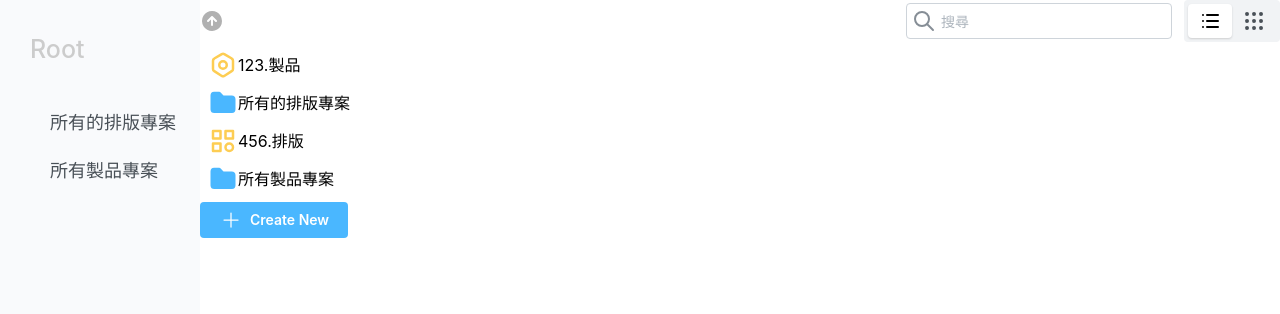
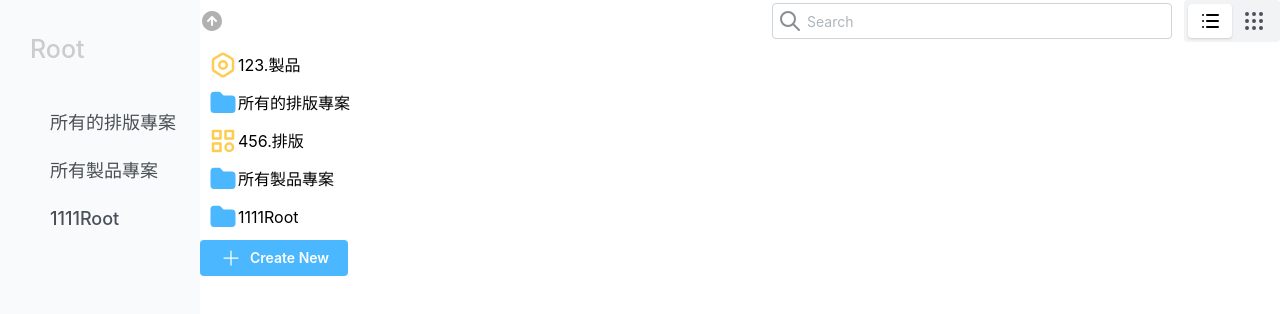
Before and after one commit to haneyume/react-file-manager, a React (Vite) app: page / in a window 1280 px wide. Shown: the top 314 px of the page. Built offline with nearby package versions, Linux system fonts and the light colour scheme.

Commit message:
search Bar  ok

```diff
--- a/src/App.tsx
+++ b/src/App.tsx
@@ -54,6 +54,30 @@ const fs: FileType[] = [
     path: "/所有製品專案",
     category: "product",
   },
+  {
+    id: "7",
+    name: "1111Root",
+    isDir: true,
+    parentId: "0",
+    path: "/1111Root",
+    lastModified: 1679647141,
+  },
+  {
+    id: "8",
+    name: "1111製品",
+    isDir: true,
+    parentId: "5",
+    path: "/1111製品",
+    lastModified: 1679647141,
+  },
+  {
+    id: "9",
+    name: "1111排版",
+    isDir: true,
+    parentId: "2",
+    path: "/1111排版",
+    lastModified: 1679647141,
+  },
 ];
 function App() {
   return (
--- a/src/components/CreateNew.tsx
+++ b/src/components/CreateNew.tsx
@@ -52,21 +52,16 @@ const CreateNew = () => {
       return;
     }
 
-    const newName =
-      fileMode === "File"
-        ? `${inputValue}.${categoryTitle[fileCategory!]}`
-        : inputValue;
-
     const category = fileMode === "File" ? fileCategory : null;
 
     const newPath = getNewPath({
       currentFolder,
       isDir: fileMode === "Folder",
-      fileName: newName,
+      fileName: inputValue,
     });
     const newFile: FileType = {
       id: Date.now().toString(),
-      name: newName,
+      name: inputValue,
       isDir: fileMode === "Folder",
       parentId: currentFolder.id,
       lastModified: Date.now(),
--- a/src/components/Path.tsx
+++ b/src/components/Path.tsx
@@ -1,13 +1,10 @@
-import { TextInput, Text } from "@mantine/core";
-import { IconCircleArrowUpFilled, IconSearch } from "@tabler/icons-react";
+import { Text } from "@mantine/core";
+import { IconCircleArrowUpFilled } from "@tabler/icons-react";
 import ViewStyle from "./ViewStyle";
 import { useFileManager } from "../context/FileManagerContext";
+import SearchBar from "./UI/SearchBar";
 
-interface PathProps {
-  searchText: string;
-  setSearchText: React.Dispatch<React.SetStateAction<string>>;
-}
-const Path: React.FC<PathProps> = ({ searchText, setSearchText }) => {
+const Path = () => {
   const { files, currentFolder, setCurrentFolder } = useFileManager();
 
   // 點擊 返回上一層
@@ -52,12 +49,7 @@ const Path: React.FC<PathProps> = ({ searchText, setSearchText }) => {
         </div>
       </div>
       <div className="flex items-center">
-        <TextInput
-          leftSection={<IconSearch />}
-          placeholder="搜尋"
-          value={searchText}
-          onChange={(e) => setSearchText(e.target.value)}
-        />
+        <SearchBar />
         {/* 檔案管理顯示模式 */}
         <ViewStyle />
       </div>
--- /dev/null
+++ b/src/components/UI/SearchBar.tsx
@@ -0,0 +1,144 @@
+import { useEffect, useState } from "react";
+import {
+  Combobox,
+  ScrollArea,
+  SegmentedControl,
+  TextInput,
+  useCombobox,
+  Text,
+} from "@mantine/core";
+import { useFileManager } from "../../context/FileManagerContext";
+import { FileType, SearchMode } from "../../type";
+import { GetFileIcon } from "../../shared/GetFileIcon";
+import { IconSearch } from "@tabler/icons-react";
+
+const SearchBar = () => {
+  const { files, currentFolder, setCurrentFolder, setSelectedFile } =
+    useFileManager();
+
+  const [searchMode, setSearchMode] = useState<SearchMode>("Local");
+
+  const getSearchBarList = () => {
+    const searchBarList = files?.filter((file) => file.id !== "0");
+    if (searchMode === "Local") {
+      return searchBarList.filter((item) => item.parentId === currentFolder.id);
+    }
+    return searchBarList;
+  };
+
+  const searchBarList = getSearchBarList();
+
+  const combobox = useCombobox({
+    onDropdownClose: () => combobox.resetSelectedOption(),
+  });
+
+  const [value, setValue] = useState("");
+
+  const filteredOptions = searchBarList.filter((item) =>
+    item.name.toLowerCase().includes(value.toLowerCase().trim())
+  );
+
+  // 點擊選項時，觸發的事件
+  const clickOption = (item: FileType) => {
+    // 檢查是不是在同一層的資料夾
+    const isSameFolder = currentFolder.id === item.parentId;
+
+    // 如果是同一層的檔案, hightLight
+    if (isSameFolder && !item.isDir) {
+      setSelectedFile(item);
+    } else {
+      const targetId = item.isDir ? item.id : item.parentId;
+      const findFolder = files.find((f) => f.id === targetId);
+
+      setCurrentFolder(findFolder!);
+      setSelectedFile(item);
+    }
+  };
+
+  const options = filteredOptions.map((item) => (
+    <Combobox.Option
+      value={item.name}
+      key={item.id}
+      onClick={() => clickOption(item)}
+    >
+      <div className="flex items-center justify-between">
+        <div className="flex items-center">
+          {GetFileIcon({
+            file: item,
+            viewStyle: "list",
+          })}
+          {item.name}
+        </div>
+        <Text fw={700} c="#7a7a7a">
+          {item?.path}
+        </Text>
+      </div>
+    </Combobox.Option>
+  ));
+
+  // 輸入框沒有值時，關閉下拉選單
+  useEffect(() => {
+    if (!value) {
+      combobox.closeDropdown();
+    }
+  }, [value]);
+
+  useEffect(() => {
+    // 下拉選單關閉時
+    if (!combobox.dropdownOpened) {
+      setValue("");
+    }
+  }, [combobox]);
+
+  return (
+    <Combobox
+      onOptionSubmit={(optionValue) => {
+        setValue(optionValue);
+        combobox.closeDropdown();
+      }}
+      store={combobox}
+      withinPortal={false}
+      width={400}
+    >
+      <Combobox.Target>
+        <TextInput
+          w={400}
+          leftSection={<IconSearch stroke={2} />}
+          placeholder="Search"
+          value={value}
+          onChange={(event) => {
+            setValue(event.currentTarget.value);
+            combobox.openDropdown();
+            combobox.updateSelectedOptionIndex();
+          }}
+        />
+      </Combobox.Target>
+
+      <Combobox.Dropdown>
+        <Combobox.Options>
+          <Combobox.Header>
+            <SegmentedControl
+              className="segmentedControl"
+              value={searchMode}
+              style={{ width: "100%" }}
+              data={["Local", "Global"]}
+              onChange={(v) => {
+                setSearchMode(v as SearchMode);
+                combobox.openDropdown();
+              }}
+            />
+          </Combobox.Header>
+          <ScrollArea.Autosize mah={200} type="scroll">
+            {options.length === 0 ? (
+              <Combobox.Empty>No Result</Combobox.Empty>
+            ) : (
+              options
+            )}
+          </ScrollArea.Autosize>
+        </Combobox.Options>
+      </Combobox.Dropdown>
+    </Combobox>
+  );
+};
+
+export default SearchBar;
--- a/src/components/Workspace.tsx
+++ b/src/components/Workspace.tsx
@@ -25,9 +25,6 @@ const Workspace = () => {
     setMenuOpenId,
     setCreateNewModalOpened,
   } = useFileManager();
-
-  // 搜尋文字
-  const [searchText, setSearchText] = useState<string>("");
 
   // 任一處menu 的開啟狀態
   const [anyWhereMenuOpened, setAnyWhereMenuOpened] = useState(false);
@@ -104,7 +101,7 @@ const Workspace = () => {
       />
 
       <div className="w-[85%] h-full">
-        <Path searchText={searchText} setSearchText={setSearchText} />
+        <Path />
 
         <div
           className={`${viewStyle === "grid" ? "flex flex-wrap" : ""} h-full`}
--- a/src/shared/GetFileIcon.tsx
+++ b/src/shared/GetFileIcon.tsx
@@ -9,8 +9,9 @@ export const GetFileIcon = ({
   viewStyle?: ViewStyle;
 }) => {
   const iconSize = viewStyle === "list" ? 30 : 100;
+
   if (file?.isDir) {
-    return <IconFolderFilled stroke={2} size={iconSize} color="#4ab7ff" />;
+    return <IconFolderFilled size={iconSize} color="#4ab7ff" />;
   } else {
     return file?.category === "sorting" ? (
       <IconCategory size={iconSize} color="#fdcd53" />
--- a/src/type.ts
+++ b/src/type.ts
@@ -20,6 +20,8 @@ type TempTarget = FileType & {
 
 type TargetEvent = "copyPaste" | "cutPaste" | "new" | "delete" | "rename";
 
+type SearchMode = "Local" | "Global";
+
 export type {
   FileType,
   ViewStyle,
@@ -27,4 +29,5 @@ export type {
   Category,
   TempTarget,
   TargetEvent,
+  SearchMode,
 };
```
